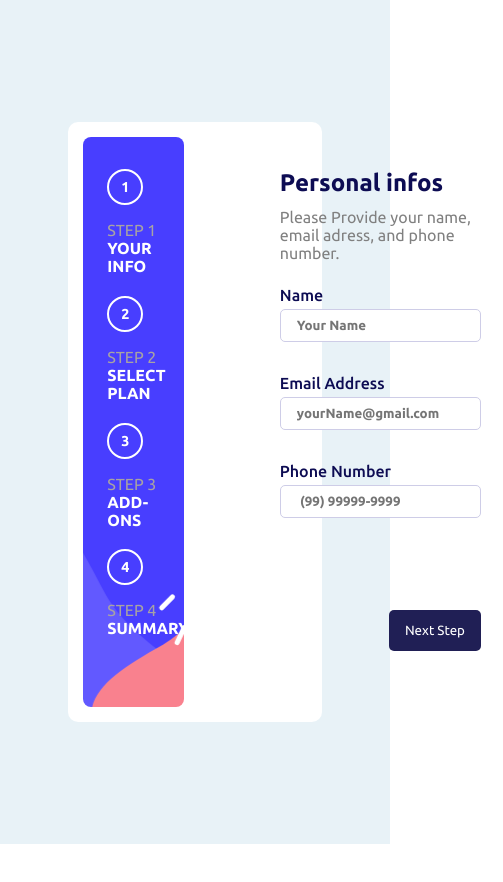
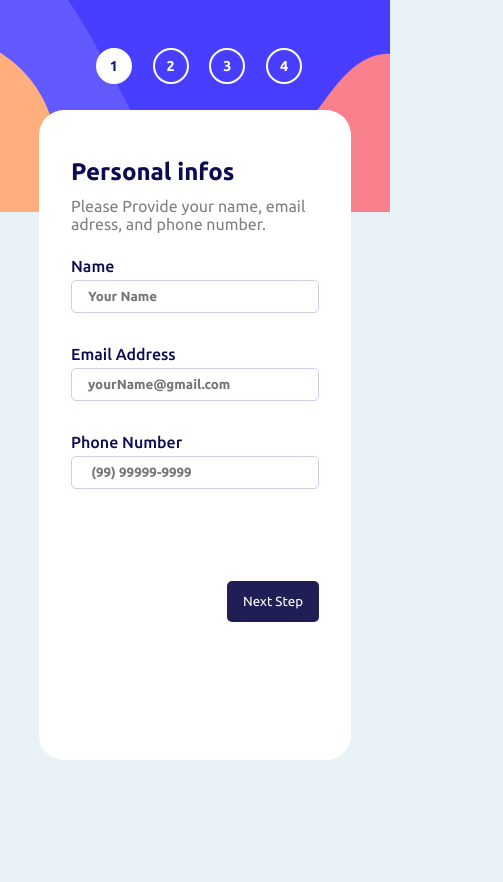
Before and after one commit to AbnnerB/multi-step-form, a React (Vite) app: page / in a window 390 px wide. Shown: the top 882 px of the page, 503 px wide, since content can reach past the window. Before the commit the page ends 844 px from the top, so only its background shows below. Built offline with nearby package versions, Linux system fonts and the light colour scheme.

Commit message:
fazendo o responsivo

```diff
--- a/src/App.jsx
+++ b/src/App.jsx
@@ -7,11 +7,18 @@ import FatherComponent from "./components/FatherComponent";
 
 const BackgroundContainer = styled.div`
   width: 100%;
-  height: 100vh;
-  background-color: #85bcd530;
+  min-height: 100vh;
+  /* background-color: #85bcd530; */
   display: flex;
   justify-content: center;
   align-items: center;
+
+  @media screen and (max-width: 620px) {
+    display: block;
+
+    /* flex-direction: column; */
+    /* height: 100%; */
+  }
 `;
 
 const PrincipalContainer = styled.main`
@@ -19,12 +26,29 @@ const PrincipalContainer = styled.main`
   padding: 15px;
   height: 80%;
   width: 65%;
-  max-width: 900px;
+  max-width: 1100px;
   max-height: 600px;
 
   display: flex;
   border-radius: 10px;
   gap: 6rem;
+
+  @media screen and (max-width: 1100px) {
+    width: 90%;
+  }
+  @media screen and (max-width: 840px) {
+    gap: 3rem;
+    justify-content: space-between;
+  }
+  @media screen and (max-width: 620px) {
+    flex-direction: column;
+    /* height: 100%; */
+    width: 100%;
+    /* min-height: 100vh; */
+
+    background-color: transparent;
+    padding: 0px;
+  }
 `;
 
 function App() {
--- a/src/components/FatherComponent.jsx
+++ b/src/components/FatherComponent.jsx
@@ -13,6 +13,7 @@ const FatherContainer = styled.section`
   .content {
     width: 90%;
     height: 100%;
+    background-color: White;
   }
 
   .barNavigation {
@@ -34,6 +35,38 @@ const FatherContainer = styled.section`
     border: none;
     color: white;
     padding: 0.8rem 1rem;
+  }
+
+  @media screen and (max-width: 620px) {
+    position: relative;
+    /* position: absolute; */
+    min-height: 77vh;
+    /* min-height: 100%; */
+    padding: 0px;
+    /* background-color: red; */
+    justify-content: flex-end;
+
+    .content {
+      height: 100%;
+      position: absolute;
+      top: -150px;
+      left: 10%;
+      width: 80%;
+      padding: 3rem 2rem;
+      border-radius: 25px;
+    }
+
+    .barNavigation {
+      /* background-color: white; */
+      width: 100%;
+      align-items: center;
+      padding: 0 1rem;
+      background-color: blue;
+      /* height: 100px; */
+    }
+    /* .barNavigation button {
+      height: 50px;
+    } */
   }
 `;
 
--- a/src/components/SideBar.jsx
+++ b/src/components/SideBar.jsx
@@ -1,6 +1,7 @@
 import styled from "styled-components";
 
 import BgsideBar from "../assets/bg-sidebar-desktop.svg";
+import BgsideBarMobile from "../assets/bg-sidebar-mobile.svg";
 import useStepContext from "../hook/useStepContext";
 
 const SideBarStyles = styled.section`
@@ -55,38 +56,76 @@ const SideBarStyles = styled.section`
   .sideBarInfoSteps h3 {
     font-size: 1rem;
   }
+
+  @media screen and (max-width: 760px) {
+    .sideBarInfoSteps {
+      flex-direction: column;
+      align-items: center;
+    }
+    .sideBarInfoSteps div {
+      text-align: center;
+    }
+  }
+  @media screen and (max-width: 620px) {
+    min-width: 100%;
+    border-radius: 0px;
+    background-image: url(${BgsideBarMobile});
+    background-position: top;
+    /* background-size: 90%; */
+
+    .containerInfoSideBarSteps {
+      /* margin-top: 2rem; */
+      /* padding: 1rem; */
+      padding-top: 1rem;
+      height: 180px;
+      flex-direction: row;
+      justify-content: center;
+      /* align-items: center; */
+    }
+    .infoSideBarDetailsSteps {
+      display: none;
+    }
+  }
 `;
 
 export default function SideBar() {
-  const { value, setValue } = useStepContext();
+  const { valueCurrentStep, setValueCurrentStep } = useStepContext();
 
   return (
     <SideBarStyles>
       <div className="containerInfoSideBarSteps">
         <div className="sideBarInfoSteps">
-          <span className={value === 0 ? "backgroundFill" : ""}>1</span>
-          <div>
+          <span className={valueCurrentStep === 0 ? "backgroundFill" : ""}>
+            1
+          </span>
+          <div className="infoSideBarDetailsSteps">
             <h4>STEP 1</h4>
             <h3>YOUR INFO</h3>
           </div>
         </div>
         <div className="sideBarInfoSteps">
-          <span className={value === 1 ? "backgroundFill" : ""}>2</span>
-          <div>
+          <span className={valueCurrentStep === 1 ? "backgroundFill" : ""}>
+            2
+          </span>
+          <div className="infoSideBarDetailsSteps">
             <h4>STEP 2</h4>
             <h3>SELECT PLAN</h3>
           </div>
         </div>
         <div className="sideBarInfoSteps">
-          <span className={value === 2 ? "backgroundFill" : ""}>3</span>
-          <div>
+          <span className={valueCurrentStep === 2 ? "backgroundFill" : ""}>
+            3
+          </span>
+          <div className="infoSideBarDetailsSteps">
             <h4>STEP 3</h4>
             <h3>ADD-ONS</h3>
           </div>
         </div>
         <div className="sideBarInfoSteps">
-          <span className={value >= 3 ? "backgroundFill" : ""}>4</span>
-          <div>
+          <span className={valueCurrentStep >= 3 ? "backgroundFill" : ""}>
+            4
+          </span>
+          <div className="infoSideBarDetailsSteps">
             <h4>STEP 4</h4>
             <h3>SUMMARY</h3>
           </div>
--- a/src/components/StepsPlan/StepPlanStyles.js
+++ b/src/components/StepsPlan/StepPlanStyles.js
@@ -4,6 +4,11 @@ export const ContainerCards = styled.div`
   min-width: 80%;
   display: flex;
   justify-content: space-between;
+
+  @media screen and (max-width: 620px) {
+    flex-direction: column;
+    gap: 10px;
+  }
 `;
 
 export const Card = styled.button`
@@ -24,6 +29,18 @@ export const Card = styled.button`
 
   .infoCard {
     text-align: left;
+  }
+
+  @media screen and (max-width: 620px) {
+    gap: 10px;
+    padding: 1rem;
+    width: 100%;
+    flex-direction: row;
+    align-items: center;
+
+    /* .infoCard {
+      text-align: center;
+    } */
   }
 `;
 
--- a/src/index.css
+++ b/src/index.css
@@ -8,3 +8,7 @@
 button {
   cursor: pointer;
 }
+
+body {
+  background-color: #85bcd530;
+}
```
